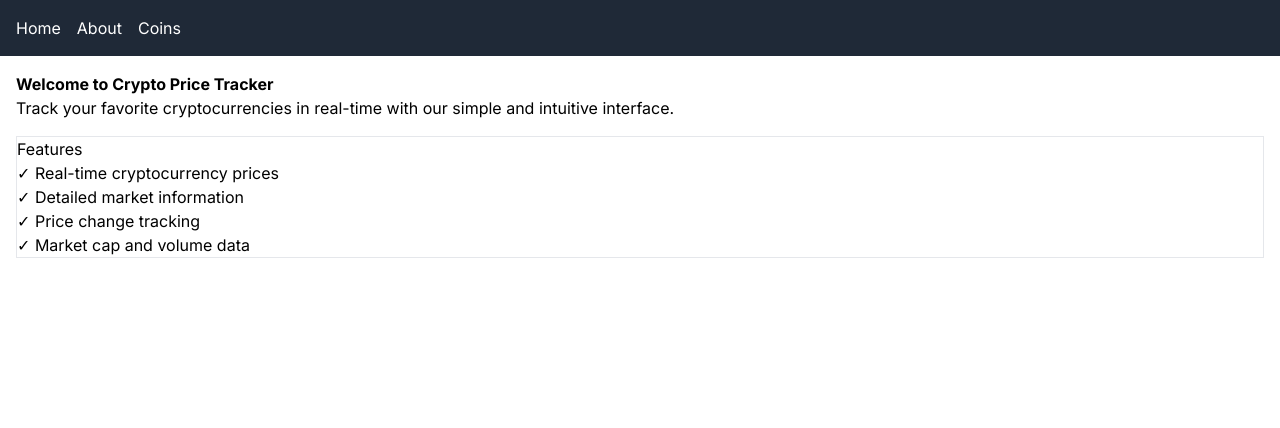
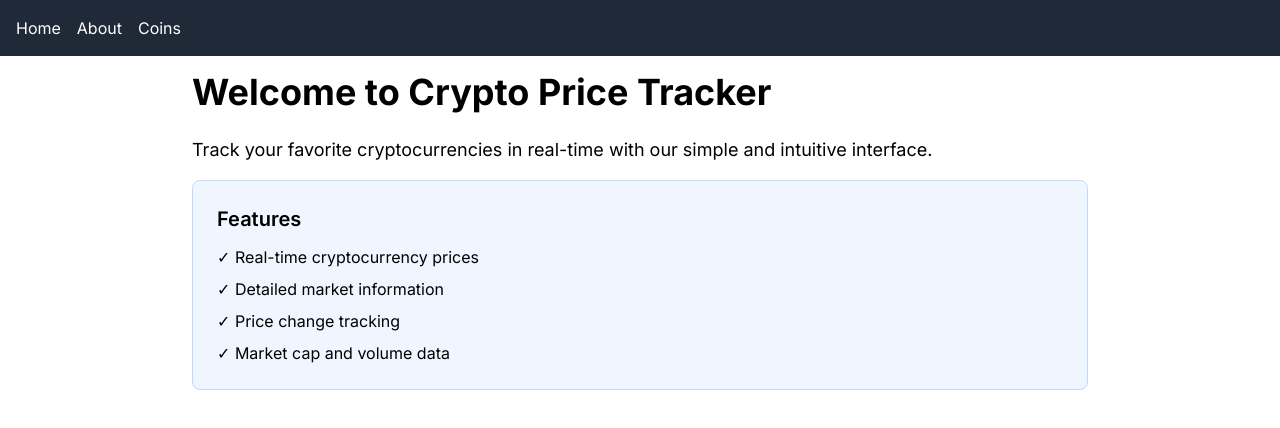
Before and after one commit to bjarkiSigur7/testing_claude_mcp, a Next.js app: page / in a window 1280 px wide. Shown: the top 428 px of the page. Built offline with nearby package versions, Linux system fonts and the light colour scheme.

Commit message:
Update Tailwind config to match directory structure

```diff
--- a/tailwind.config.js
+++ b/tailwind.config.js
@@ -1,12 +1,12 @@
 /** @type {import('tailwindcss').Config} */
 module.exports = {
   content: [
-    './src/pages/**/*.{js,ts,jsx,tsx,mdx}',
-    './src/components/**/*.{js,ts,jsx,tsx,mdx}',
-    './src/app/**/*.{js,ts,jsx,tsx,mdx}',
+    './app/**/*.{js,ts,jsx,tsx,mdx}',
   ],
   theme: {
     extend: {},
   },
-  plugins: [],
+  plugins: [
+    require('@tailwindcss/typography'),
+  ],
 }
```
